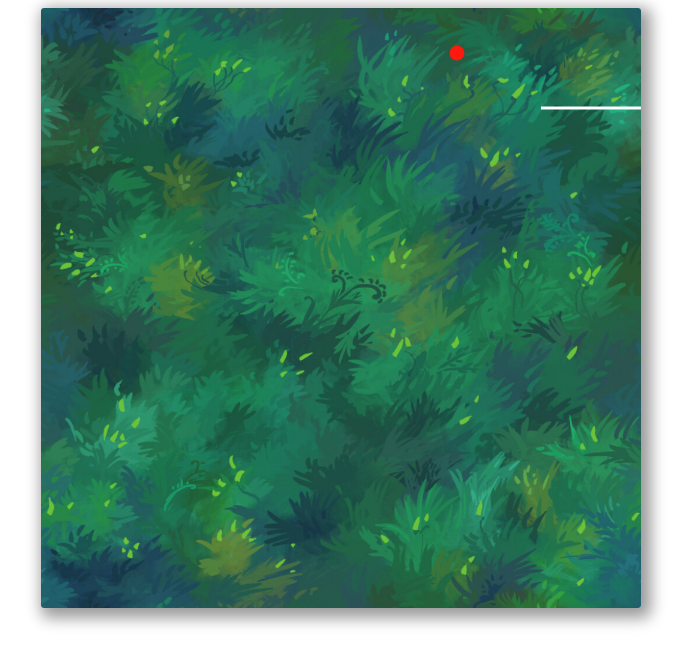
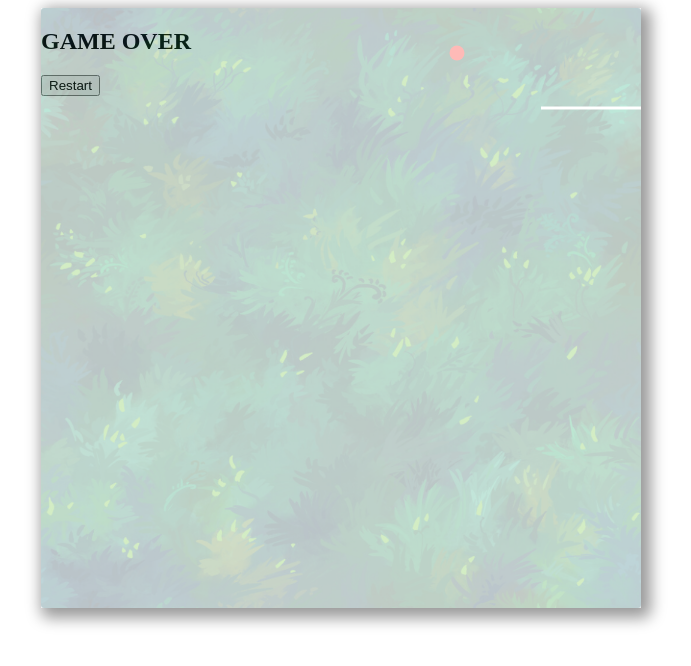
Before and after one commit to elad-ivanir/quarantine-snake, a website built with webpack: page src/index.html in a window 1280 px wide. Shown: the whole page, without its empty margins (299-990 px from the left). Built offline with nearby package versions, Linux system fonts and the light colour scheme; files whose address does not match are found by name.

Commit message:
start game over page

```diff
--- a/src/bl/ObservableGame.js
+++ b/src/bl/ObservableGame.js
@@ -6,7 +6,6 @@ export class ObservableGame extends Game {
   constructor(board, snake) {
     super(board, snake);
     this.listeners = createObject(Object.values(GameEvents), []);
-    this.generateNewTrophy = this.generateNewTrophy.bind(this);
   }
 
   subscribe(listener, event) {
@@ -26,6 +25,11 @@ export class ObservableGame extends Game {
     this.notify(GameEvents.SCORE_CHANGED);
   }
 
+  start() {
+    super.start();
+    this.notify(GameEvents.START);
+  }
+
   stop() {
     super.stop();
     this.notify(GameEvents.STOP);
--- a/src/ui/components/GameBoardDisplay.js
+++ b/src/ui/components/GameBoardDisplay.js
@@ -1,9 +1,10 @@
-import { DirectionKey } from "../../utils/Enumerations";
+import { DirectionKey, GameEvents } from "../../utils/Enumerations";
 import styles from "./GameBoardDisplay.scss";
 import GameContext from "../context/GameContext";
 import "./gameBoardLayers/BoardBackgroundLayer";
 import "./gameBoardLayers/BoardSnakeLayer";
 import "./gameBoardLayers/BoardTrophyLayer";
+import "./gameBoardLayers/BoardGameOverLayer";
 
 class GameBoardDisplay extends HTMLElement {
   constructor() {
@@ -11,8 +12,10 @@ class GameBoardDisplay extends HTMLElement {
   }
 
   connectedCallback() {
-    this.mountHTML();
+    this.mountGameHTML();
     this.initializeEvents();
+    GameContext.subscribe(this.handleGameStopped, GameEvents.STOP);
+    GameContext.subscribe(this.handleGameStarted, GameEvents.START);
   }
 
   disconnectedCallback() {
@@ -39,7 +42,15 @@ class GameBoardDisplay extends HTMLElement {
     GameContext.setDirection(direction);
   };
 
-  mountHTML = () => {
+  handleGameStopped = () => {
+    this.mountGameOverHTML();
+  };
+
+  handleGameStarted = () => {
+    this.unmountGameOverHTML();
+  };
+
+  mountGameHTML = () => {
     const wrapper = document.createElement("div");
     wrapper.className = styles.gameBoardWrapper;
 
@@ -52,6 +63,22 @@ class GameBoardDisplay extends HTMLElement {
 
     this.appendChild(wrapper);
   };
+
+  mountGameOverHTML = () => {
+    const wrapper = this.getElementsByClassName(styles.gameBoardWrapper)[0];
+    const gameOverScreen = document.createElement("board-game-over-layer");
+    wrapper.appendChild(gameOverScreen);
+  };
+
+  unmountGameOverHTML = () => {
+    const gameOverScreen = this.getElementsByTagName(
+      "board-game-over-layer"
+    )[0];
+    if (gameOverScreen) {
+      const wrapper = this.getElementsByClassName(styles.gameBoardWrapper)[0];
+      wrapper.removeChild(gameOverScreen);
+    }
+  };
 }
 
 window.customElements.define("game-board-display", GameBoardDisplay);
--- /dev/null
+++ b/src/ui/components/gameBoardLayers/BoardGameOverLayer.js
@@ -0,0 +1,35 @@
+import GameContext from "../../context/GameContext";
+import styles from "./GameBoardLayers.scss";
+
+class GameOverScreen extends HTMLElement {
+  constructor() {
+    super();
+  }
+
+  connectedCallback() {
+    this.mountHTML();
+  }
+
+  handleRestartClick = () => {
+    GameContext.start();
+  };
+
+  mountHTML = () => {
+    const container = document.createElement("div");
+    container.classList.add(styles.gameBoardLayer);
+    container.classList.add(styles.gameOverContainer);
+
+    const title = document.createElement("h2");
+    title.textContent = "GAME OVER";
+
+    const restartButton = document.createElement("button");
+    restartButton.textContent = "Restart";
+    restartButton.onclick = this.handleRestartClick;
+
+    container.appendChild(title);
+    container.appendChild(restartButton);
+    this.appendChild(container);
+  };
+}
+
+window.customElements.define("board-game-over-layer", GameOverScreen);
--- a/src/ui/components/gameBoardLayers/GameBoardLayers.scss
+++ b/src/ui/components/gameBoardLayers/GameBoardLayers.scss
@@ -8,3 +8,8 @@
   border-radius: 3px;
   box-shadow: 5px 5px 15px 5px rgba(0, 0, 0, 0.4);
 }
+
+.gameOverContainer {
+  background-color: #ffffff;
+  opacity: 0.7;
+}
--- a/src/utils/Enumerations.js
+++ b/src/utils/Enumerations.js
@@ -13,6 +13,7 @@ export const DirectionKey = {
 };
 
 export const GameEvents = {
+  START: "start",
   STOP: "stop",
   STEP: "step",
   SCORE_CHANGED: "score",
```
Also changed, not shown: src/ui/components/GameDisplay.js (added, +13 -0 lines), src/ui/components/GameScoreDisplay.js (added, +27 -0 lines).
